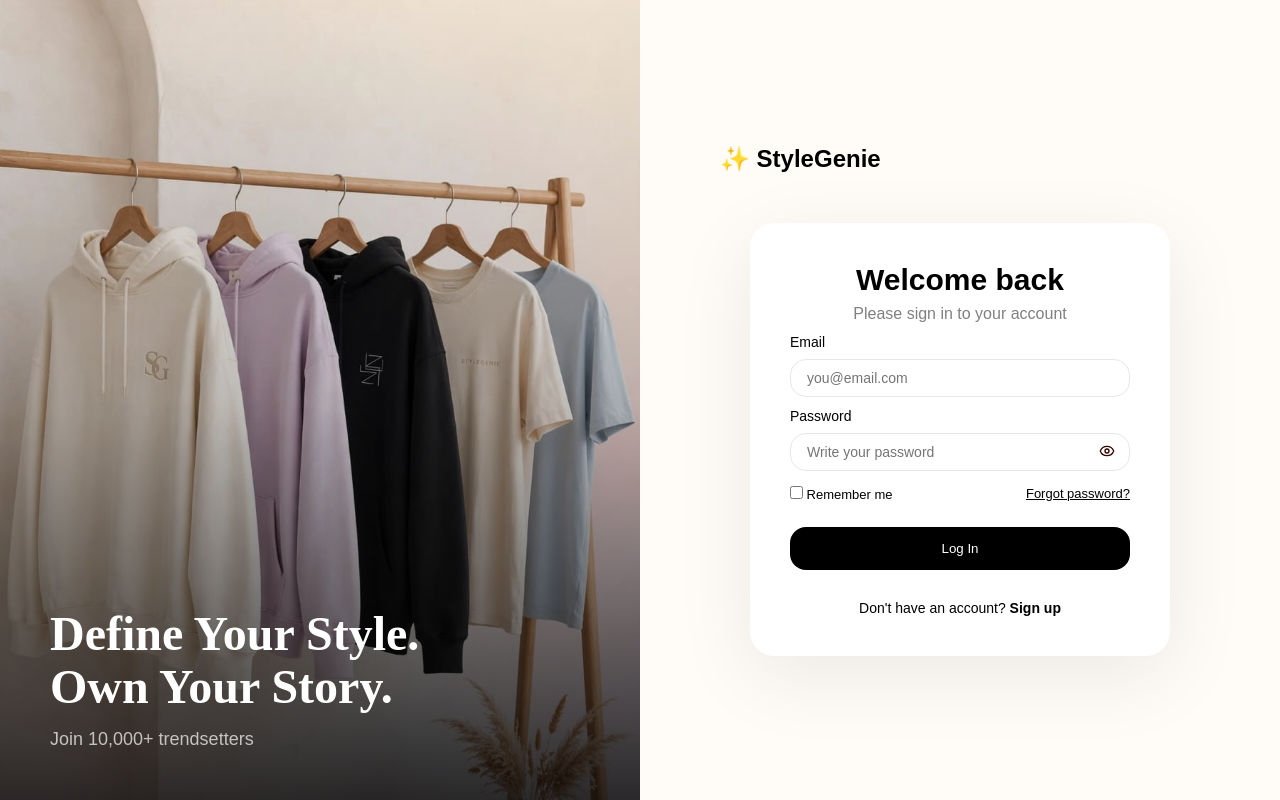
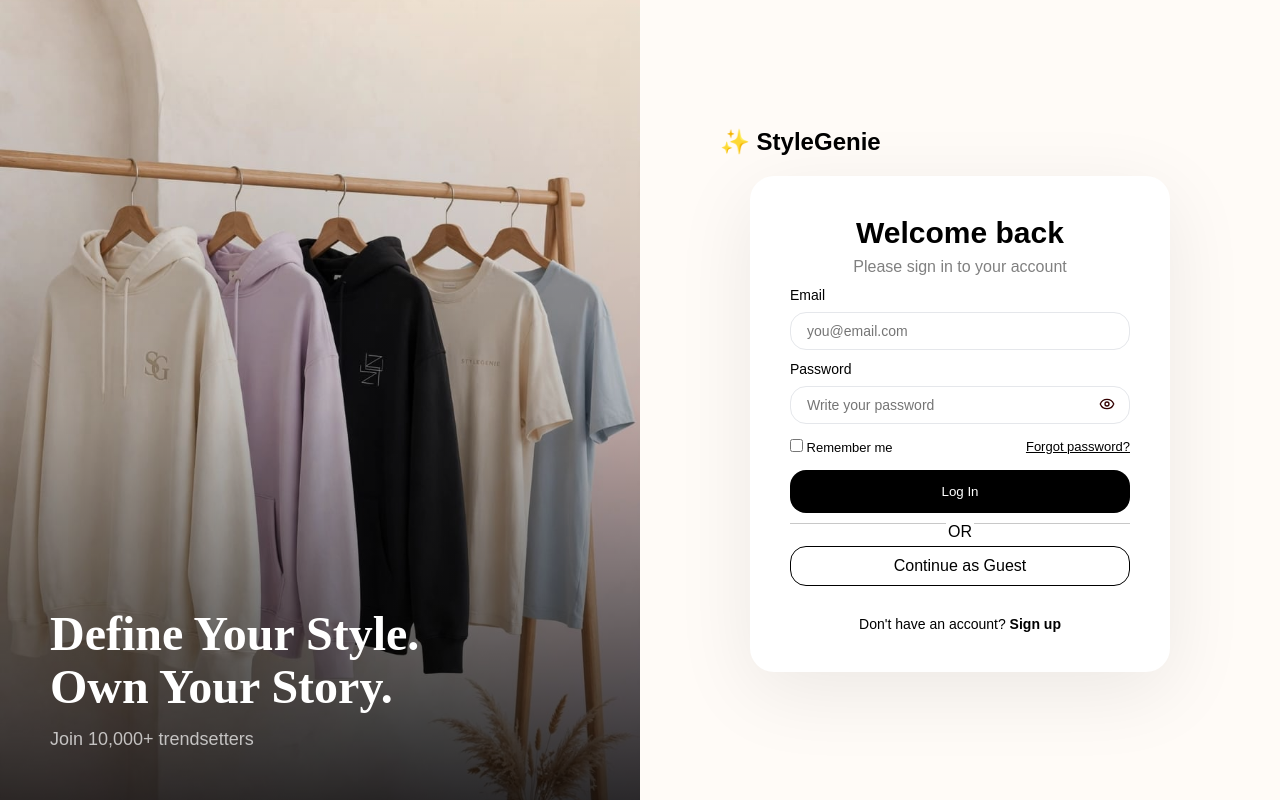
Before and after one commit to anuragfrontend-dev/StyleGenie-Ecommerce-React, a React (Vite) app: page /Login in a window 1280 px wide. Built offline with nearby package versions, Linux system fonts and the light colour scheme; no server answers.

Commit message:
feat: enable guest mode - home & favourites now public, added continue as guest

```diff
--- a/src/App.jsx
+++ b/src/App.jsx
@@ -46,7 +46,6 @@ export default function App() {
       <Route path='/Login' element={<LoginPage />} />
       <Route path='/Signup' element={<SignupPage />} />
       <Route path='/' element={
-        <ProtectedRoute>
         <HomePage
           products={products}
           setProducts={setProducts}
@@ -59,10 +58,8 @@ export default function App() {
           setSearch={setSearch}
           search={search}
         />
-        </ProtectedRoute>
       } />
       <Route path='/Favourites' element={
-        <ProtectedRoute>
         <FavouritesPage
           products={products}
           quantity={quantity}
@@ -72,7 +69,6 @@ export default function App() {
           setSearch={setSearch}
           search={search}
         />
-        </ProtectedRoute>
       } />
 
       <Route path='/Cart' element={
--- a/src/components/ProtectedRoute.jsx
+++ b/src/components/ProtectedRoute.jsx
@@ -5,9 +5,10 @@ export function ProtectedRoute({children}){
   const user=localStorage.getItem('loggedInUser');
   const location=useLocation();
 
-  if(!user){
-    return <Navigate to="/Login" state={{ from: location }} replace />
+
+  if(user){
+    return children;
   }
 
-  return children;
+  return <Navigate to="/Login" state={{ from: location }} replace />
 }
--- a/src/pages/LoginPage.css
+++ b/src/pages/LoginPage.css
@@ -59,7 +59,7 @@
 .login-logo {
   font-size: 24px;
   font-weight: bold;
-  margin-bottom: 50px;
+  margin-bottom: 20px;
 }
 
 .login-card {
@@ -131,20 +131,51 @@
   margin-top: 15px;
 }
 
+.guest-btn,
 .login-btn {
   width: 100%;
-  background: black;
+  background-color: black;
   color: white;
   padding: 14px;
   border-radius: 16px;
   border: none;
   font-weight: 500;
-  margin-top: 25px;
+  margin-top: 15px;
   cursor: pointer;
+}
+
+.guest-btn{
+  border: 1px solid black;
+  background: #fff;
+  color: black;
+  font-size: medium;
+  margin-top: 5px;
+  padding: 10px;
 }
 
 .login-btn:hover {
   background: #27272a;
+}
+
+.guest-btn:hover{
+  background: black;
+  color: #fff;
+}
+
+.or-section{
+  display: flex;
+  text-align: center;
+  justify-content: center;
+  gap: 2px;
+  margin-top: 10px;
+  font-weight: 500;
+}
+
+
+.or-section div{
+  height: 1px;
+  background: rgb(200, 200, 200);
+  flex: 1;
 }
 
 .signup-text {
--- a/src/pages/LoginPage.jsx
+++ b/src/pages/LoginPage.jsx
@@ -23,6 +23,7 @@ export function LoginPage() {
 
     if (user) {
       localStorage.setItem("loggedInUser", JSON.stringify(user));
+      localStorage.removeItem('isGuest');
       window.dispatchEvent(new Event("userUpdated"));
       navigate(from, { replace: true });
 
@@ -37,6 +38,12 @@ export function LoginPage() {
 
   const handlePassword=()=>{
     setPasswordShow(!passwordShow);
+  }
+
+  const handleGuest=()=>{
+    localStorage.setItem('isGuest','true');
+    localStorage.removeItem('loggedInUser');
+    navigate('/');
   }
 
   return (
@@ -90,6 +97,13 @@ export function LoginPage() {
 
           <button className="login-btn" type='submit'>Log In</button>
 
+          <div className='or-section'>
+            <div></div>
+            <span>OR</span>
+            <div></div>
+          </div>
+          <button className='guest-btn' onClick={handleGuest}>Continue as Guest</button>
+
           <p className="signup-text">
             Don't have an account? <Link to="/Signup" style={{fontWeight:'bold', color:'black'}}>Sign up</Link>
           </p>
```
Lines whose indentation alone changed are shown as unchanged.
